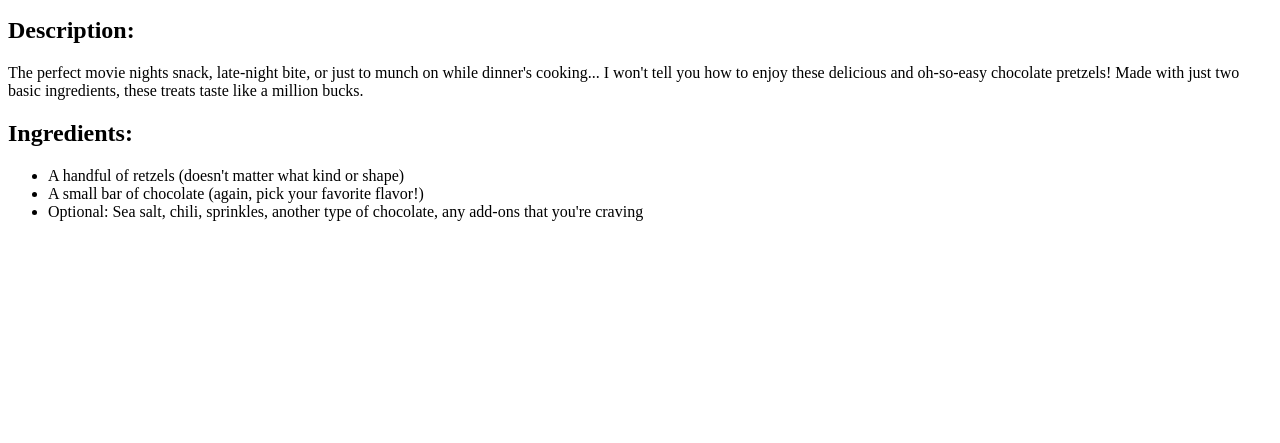
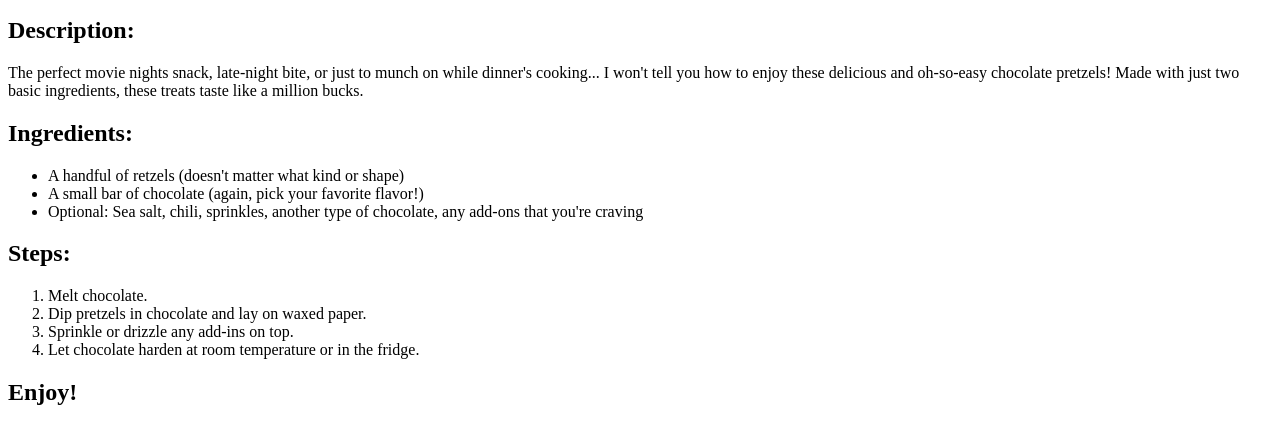
Before and after one commit to raina-lien/odin-recipes, a plain HTML site: page recipes/chocpretz.html in a window 1280 px wide. Shown: the part 101-544 px from the top of the page. Drawn offline with Linux system fonts and the light colour scheme.

Commit message:
Add recipe steps for Chocolate Pretzels

```diff
--- a/recipes/chocpretz.html
+++ b/recipes/chocpretz.html
@@ -19,8 +19,17 @@
             <li>A handful of retzels (doesn't matter what kind or shape)</li>
             <li>A small bar of chocolate (again, pick your favorite flavor!)</li>
             <li>Optional: Sea salt, chili, sprinkles, another type of chocolate, any add-ons that you're craving</li>
-
         </ul>
     </p>
+    <h2>Steps:</h2>
+    <p>
+        <ol>
+            <li>Melt chocolate.</li>
+            <li>Dip pretzels in chocolate and lay on waxed paper.</li>
+            <li>Sprinkle or drizzle any add-ins on top.</li>
+            <li>Let chocolate harden at room temperature or in the fridge.</li>
+        </ol>
+    </p>
+    <h2>Enjoy!</h2>
 </body>
 </html>
```
